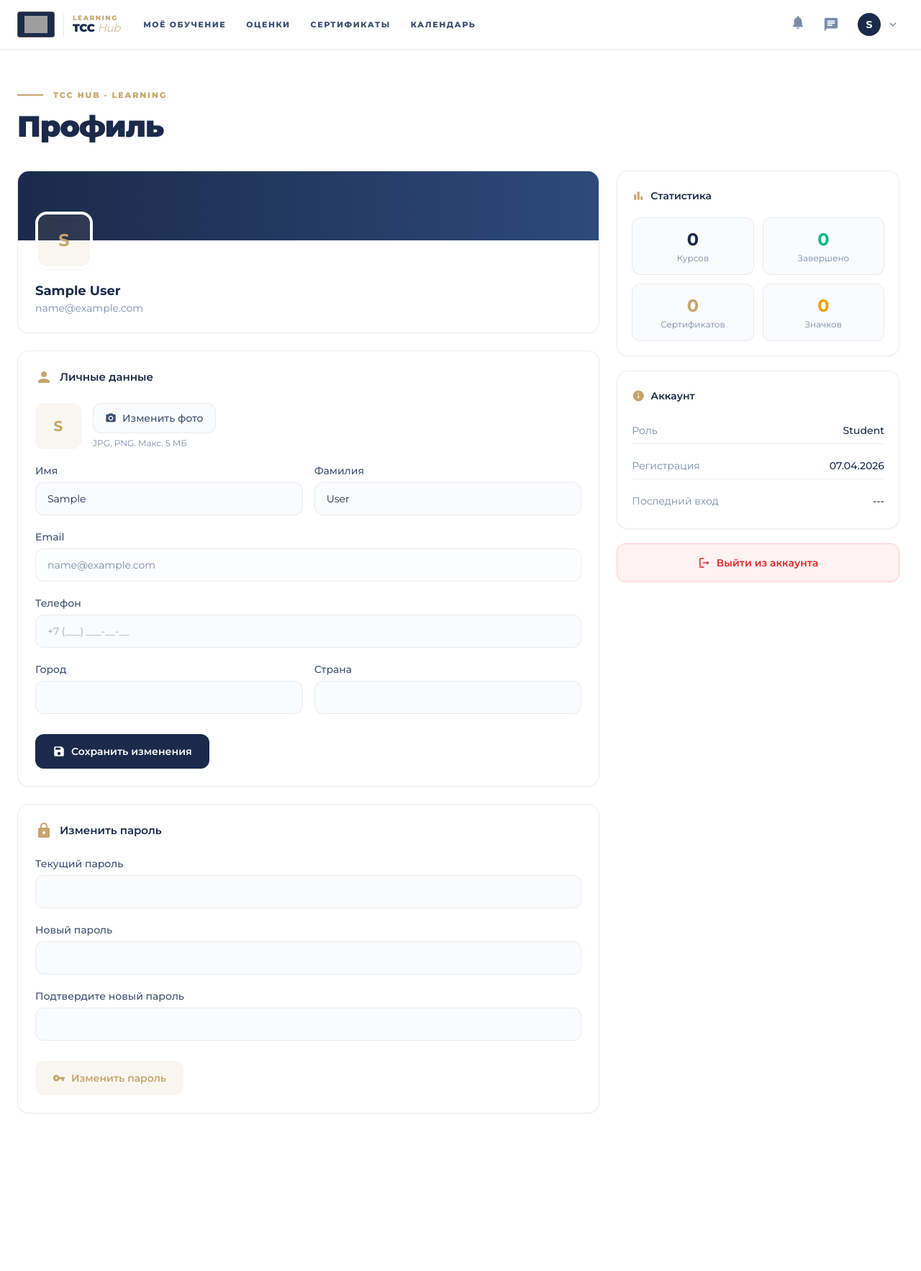
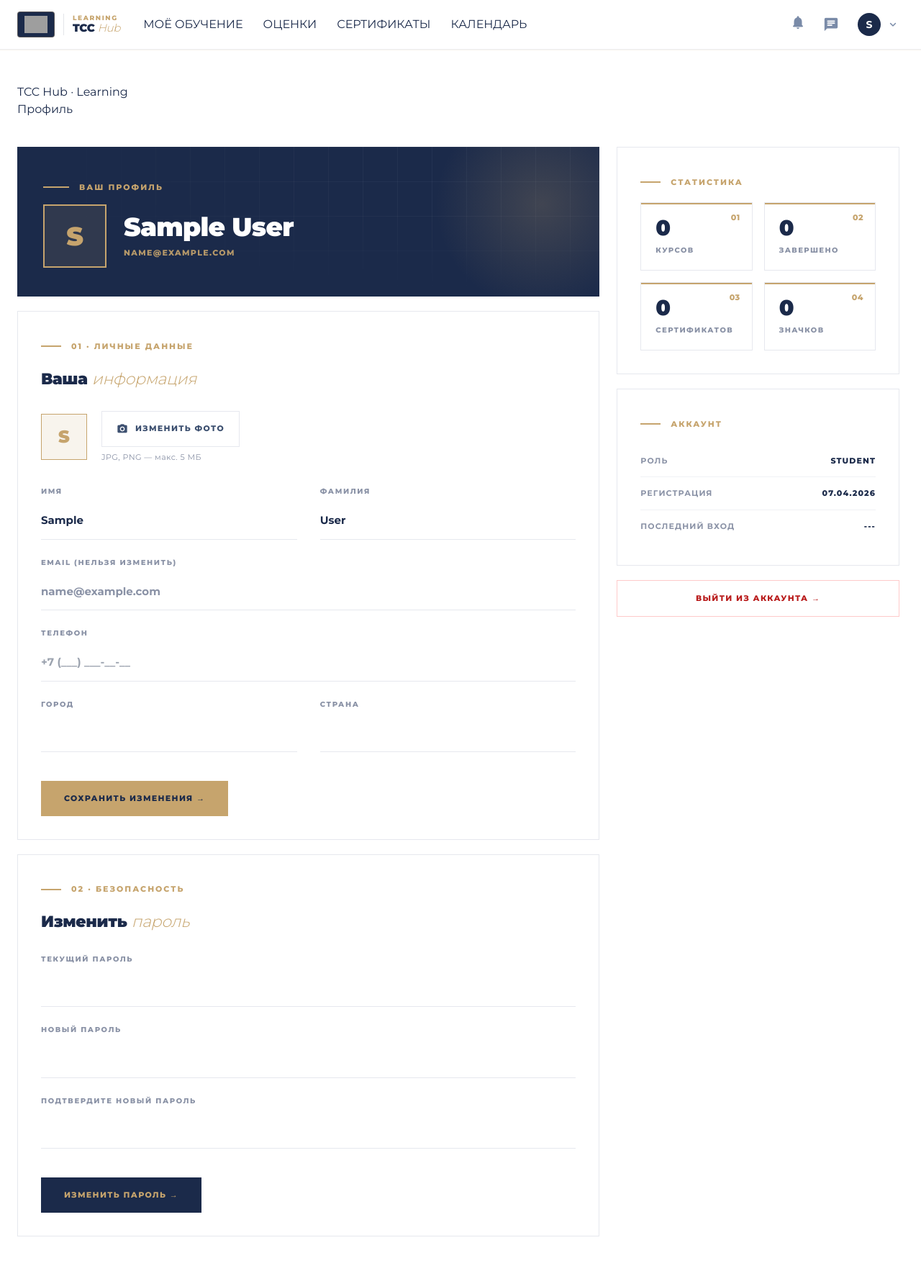
Before and after one commit to azamatkajyrov26-lab/tcchub, a Django app: page /profile/ in a window 1280 px wide. Shown: the whole page at 72% size. Before the commit the page ends 1547 px from the top, so only its background shows below. Run offline with Django 5.2, Linux system fonts and the light colour scheme; the visitor is signed in with stand-in values (Sample User, id 1); data that the repository does not hold is empty; parts of the project's set-up code (start-up, migrations or seed data) failed here and were passed over; some libraries are stand-ins or nearby versions; grey boxes are pictures that could not be loaded.

Commit message:
LMS: editorial redesign for profile/certificates/grades
Co-Authored-By: claude-flow <ruv@ruv.net>

```diff
--- a/backend/templates/dashboard/profile.html
+++ b/backend/templates/dashboard/profile.html
@@ -2,140 +2,155 @@
 {% block title %}Профиль — TCC HUB{% endblock %}
 {% block page_title %}Профиль{% endblock %}
 
+{% block extra_head %}
+<style>
+.pf-card{background:#fff;border:1px solid #E6E8EE;padding:32px}
+.pf-card+.pf-card{margin-top:20px}
+.pf-eyebrow{display:inline-flex;align-items:center;gap:14px;margin-bottom:20px}
+.pf-eyebrow::before{content:"";width:28px;height:2px;background:#C6A46D}
+.pf-eyebrow-label{font-size:11px;font-weight:800;letter-spacing:.18em;color:#C6A46D;text-transform:uppercase}
+.pf-hero{position:relative;background:#1B2A4A;padding:40px 36px;overflow:hidden;margin-bottom:20px}
+.pf-hero::before{content:"";position:absolute;inset:0;background-image:linear-gradient(rgba(255,255,255,.04) 1px,transparent 1px),linear-gradient(90deg,rgba(255,255,255,.04) 1px,transparent 1px);background-size:48px 48px;mask-image:radial-gradient(ellipse at 80% 20%,#000 20%,transparent 70%);-webkit-mask-image:radial-gradient(ellipse at 80% 20%,#000 20%,transparent 70%)}
+.pf-hero::after{content:"";position:absolute;right:-80px;top:-80px;width:320px;height:320px;background:radial-gradient(circle,rgba(198,164,109,.22),transparent 65%)}
+.pf-hero>*{position:relative;z-index:1}
+.pf-avatar{width:88px;height:88px;border:2px solid #C6A46D;overflow:hidden;flex-shrink:0;display:flex;align-items:center;justify-content:center;background:rgba(198,164,109,.12)}
+.pf-avatar img{width:100%;height:100%;object-fit:cover}
+.pf-avatar-initial{font-family:Montserrat,sans-serif;font-size:36px;font-weight:900;color:#C6A46D}
+.pf-name{font-family:Montserrat,sans-serif;font-size:clamp(24px,3vw,36px);font-weight:900;color:#fff;line-height:1.05;letter-spacing:-.02em}
+.pf-email{color:rgba(198,164,109,.9);font-size:11px;font-weight:800;letter-spacing:.12em;text-transform:uppercase;margin-top:8px}
+.pf-label{display:block;font-size:10px;font-weight:800;letter-spacing:.16em;color:#8a92a6;text-transform:uppercase;margin-bottom:8px}
+.pf-input{width:100%;padding:14px 0;background:transparent;border:none;border-bottom:1px solid #E6E8EE;color:#1B2A4A;font-size:15px;font-weight:700;transition:border-color .2s}
+.pf-input:focus{outline:none;border-bottom-color:#C6A46D}
+.pf-input:disabled{color:#8a92a6;cursor:not-allowed}
+.pf-btn{display:inline-flex;align-items:center;gap:12px;padding:16px 32px;background:#1B2A4A;color:#C6A46D;font-size:11px;font-weight:800;letter-spacing:.12em;text-transform:uppercase;border:none;cursor:pointer;transition:background .2s}
+.pf-btn:hover{background:#243559}
+.pf-btn.gold{background:#C6A46D;color:#1B2A4A}
+.pf-btn.gold:hover{background:#b3935d}
+.pf-btn.danger{background:#fff;color:#b91c1c;border:1px solid #fecaca;width:100%;justify-content:center}
+.pf-btn.danger:hover{background:#fef2f2;border-color:#b91c1c}
+.pf-avatar-upload{display:inline-flex;align-items:center;gap:10px;padding:12px 20px;border:1px solid #E6E8EE;color:#3D5070;font-size:11px;font-weight:800;letter-spacing:.12em;text-transform:uppercase;cursor:pointer;transition:all .2s}
+.pf-avatar-upload:hover{border-color:#C6A46D;color:#C6A46D}
+.pf-section-title{font-family:Montserrat,sans-serif;font-size:22px;font-weight:900;color:#1B2A4A;letter-spacing:-.015em;margin-bottom:4px}
+.pf-section-title .accent{color:#C6A46D;font-weight:300;font-style:italic}
+.pf-stat{padding:20px;border:1px solid #E6E8EE;position:relative}
+.pf-stat::before{content:"";position:absolute;top:0;left:0;right:0;height:2px;background:#C6A46D}
+.pf-stat-num{font-family:Montserrat,sans-serif;font-size:30px;font-weight:900;color:#1B2A4A;letter-spacing:-.02em;line-height:1}
+.pf-stat-label{font-size:10px;font-weight:800;letter-spacing:.14em;color:#8a92a6;text-transform:uppercase;margin-top:8px}
+.pf-stat-num-badge{position:absolute;top:12px;right:16px;font-family:Montserrat,sans-serif;font-size:11px;font-weight:800;color:#C6A46D;letter-spacing:.04em}
+.pf-info-row{display:flex;justify-content:space-between;padding:14px 0;border-bottom:1px solid #F0F1F5;font-size:11px;letter-spacing:.1em;text-transform:uppercase}
+.pf-info-row:last-child{border-bottom:none}
+.pf-info-label{color:#8a92a6;font-weight:700}
+.pf-info-value{color:#1B2A4A;font-weight:800}
+</style>
+{% endblock %}
+
 {% block content %}
 <div class="grid lg:grid-cols-3 gap-6">
     <!-- Main Column -->
-    <div class="lg:col-span-2 space-y-6">
-        <!-- Profile Card -->
-        <div class="bg-white rounded-2xl border border-border shadow-sm overflow-hidden">
-            <!-- Header Banner -->
-            <div class="h-24 bg-gradient-to-r from-navy to-navy-light relative">
-                <div class="absolute -bottom-10 left-6">
+    <div class="lg:col-span-2">
+        <!-- Editorial Hero -->
+        <div class="pf-hero">
+            <div style="display:inline-flex;align-items:center;gap:14px;margin-bottom:16px">
+                <span style="width:36px;height:2px;background:#C6A46D;display:inline-block"></span>
+                <span style="font-size:11px;font-weight:800;letter-spacing:.18em;color:#C6A46D;text-transform:uppercase">Ваш профиль</span>
+            </div>
+            <div class="flex items-center gap-6 flex-wrap">
+                <div class="pf-avatar">
                     {% if request.user.avatar %}
-                        <img src="{{ request.user.avatar.url }}" alt=""
-                             class="w-20 h-20 rounded-2xl object-cover border-4 border-white shadow-sm">
+                        <img src="{{ request.user.avatar.url }}" alt="">
                     {% else %}
-                        <div class="w-20 h-20 rounded-2xl bg-primary/10 border-4 border-white shadow-sm flex items-center justify-center">
-                            <span class="text-primary text-2xl font-bold">{{ request.user.first_name|first|default:"U" }}</span>
-                        </div>
+                        <span class="pf-avatar-initial">{{ request.user.first_name|first|default:"U" }}</span>
                     {% endif %}
                 </div>
+                <div>
+                    <h2 class="pf-name">{{ request.user.get_full_name|default:request.user.email }}</h2>
+                    <div class="pf-email">{{ request.user.email }}</div>
                 </div>
-            <div class="pt-14 px-6 pb-6">
-                <h2 class="text-navy font-bold text-lg">{{ request.user.get_full_name|default:request.user.email }}</h2>
-                <p class="text-text-light text-sm">{{ request.user.email }}</p>
             </div>
         </div>
 
-        <!-- Edit Profile Form -->
-        <div class="bg-white rounded-2xl border border-border shadow-sm p-6">
-            <div class="flex items-center gap-2.5 mb-6">
-                <span class="material-icons-round text-primary">person</span>
-                <h2 class="text-navy font-semibold text-[15px]">Личные данные</h2>
+        <!-- Personal Data -->
+        <div class="pf-card">
+            <div class="pf-eyebrow"><span class="pf-eyebrow-label">01 · Личные данные</span></div>
+            <h2 class="pf-section-title">Ваша <span class="accent">информация</span></h2>
+            <form method="post" action="{% url 'profile' %}" enctype="multipart/form-data" class="mt-7">
+                {% csrf_token %}
+                <div class="flex items-center gap-5 mb-8">
+                    <div class="pf-avatar" style="width:64px;height:64px;border-width:1px">
+                        {% if request.user.avatar %}
+                            <img src="{{ request.user.avatar.url }}" alt="">
+                        {% else %}
+                            <span class="pf-avatar-initial" style="font-size:24px">{{ request.user.first_name|first|default:"U" }}</span>
+                        {% endif %}
                     </div>
-            <form method="post" action="{% url 'profile' %}" enctype="multipart/form-data" class="space-y-5">
-                {% csrf_token %}
-                <!-- Avatar Upload -->
-                <div class="flex items-center gap-4">
-                    {% if request.user.avatar %}
-                        <img src="{{ request.user.avatar.url }}" alt="" class="w-16 h-16 rounded-xl object-cover">
-                    {% else %}
-                        <div class="w-16 h-16 rounded-xl bg-primary/10 flex items-center justify-center">
-                            <span class="text-primary text-xl font-bold">{{ request.user.first_name|first|default:"U" }}</span>
-                        </div>
-                    {% endif %}
                     <div>
-                        <label class="inline-flex items-center gap-2 px-4 py-2 bg-surface border border-border rounded-xl text-text-mid text-sm font-medium cursor-pointer hover:border-primary/30 hover:text-primary transition">
+                        <label class="pf-avatar-upload">
                             <span class="material-icons-round text-base">photo_camera</span>
                             Изменить фото
                             <input type="file" name="avatar" accept="image/*" class="hidden">
                         </label>
-                        <p class="text-text-light text-xs mt-1.5">JPG, PNG. Макс. 5 МБ</p>
+                        <p style="color:#8a92a6;font-size:11px;margin-top:6px;letter-spacing:.04em">JPG, PNG — макс. 5 МБ</p>
                     </div>
                 </div>
 
-                <!-- Name Fields -->
-                <div class="grid sm:grid-cols-2 gap-4">
+                <div class="grid sm:grid-cols-2 gap-x-8 gap-y-6">
                     <div>
-                        <label class="block text-sm text-text-mid font-medium mb-1.5">Имя</label>
-                        <input type="text" name="first_name" value="{{ request.user.first_name }}"
-                               class="w-full px-4 py-3 bg-surface border border-border rounded-xl text-navy text-sm focus:outline-none focus:border-primary focus:ring-2 focus:ring-primary/10 transition">
+                        <label class="pf-label">Имя</label>
+                        <input type="text" name="first_name" value="{{ request.user.first_name }}" class="pf-input">
                     </div>
                     <div>
-                        <label class="block text-sm text-text-mid font-medium mb-1.5">Фамилия</label>
-                        <input type="text" name="last_name" value="{{ request.user.last_name }}"
-                               class="w-full px-4 py-3 bg-surface border border-border rounded-xl text-navy text-sm focus:outline-none focus:border-primary focus:ring-2 focus:ring-primary/10 transition">
+                        <label class="pf-label">Фамилия</label>
+                        <input type="text" name="last_name" value="{{ request.user.last_name }}" class="pf-input">
+                    </div>
+                    <div class="sm:col-span-2">
+                        <label class="pf-label">Email (нельзя изменить)</label>
+                        <input type="email" value="{{ request.user.email }}" disabled class="pf-input">
+                    </div>
+                    <div class="sm:col-span-2">
+                        <label class="pf-label">Телефон</label>
+                        <input type="text" name="phone" value="{{ request.user.phone }}" class="pf-input" placeholder="+7 (___) ___-__-__">
+                    </div>
+                    <div>
+                        <label class="pf-label">Город</label>
+                        <input type="text" name="city" value="{{ request.user.city }}" class="pf-input">
+                    </div>
+                    <div>
+                        <label class="pf-label">Страна</label>
+                        <input type="text" name="country" value="{{ request.user.country }}" class="pf-input">
                     </div>
                 </div>
 
-                <!-- Email (readonly) -->
-                <div>
-                    <label class="block text-sm text-text-mid font-medium mb-1.5">Email</label>
-                    <input type="email" value="{{ request.user.email }}" disabled
-                           class="w-full px-4 py-3 bg-surface/50 border border-border rounded-xl text-text-light text-sm cursor-not-allowed">
-                </div>
-
-                <!-- Phone -->
-                <div>
-                    <label class="block text-sm text-text-mid font-medium mb-1.5">Телефон</label>
-                    <input type="text" name="phone" value="{{ request.user.phone }}"
-                           class="w-full px-4 py-3 bg-surface border border-border rounded-xl text-navy text-sm focus:outline-none focus:border-primary focus:ring-2 focus:ring-primary/10 transition"
-                           placeholder="+7 (___) ___-__-__">
-                </div>
-
-                <!-- Location -->
-                <div class="grid sm:grid-cols-2 gap-4">
-                    <div>
-                        <label class="block text-sm text-text-mid font-medium mb-1.5">Город</label>
-                        <input type="text" name="city" value="{{ request.user.city }}"
-                               class="w-full px-4 py-3 bg-surface border border-border rounded-xl text-navy text-sm focus:outline-none focus:border-primary focus:ring-2 focus:ring-primary/10 transition">
-                    </div>
-                    <div>
-                        <label class="block text-sm text-text-mid font-medium mb-1.5">Страна</label>
-                        <input type="text" name="country" value="{{ request.user.country }}"
-                               class="w-full px-4 py-3 bg-surface border border-border rounded-xl text-navy text-sm focus:outline-none focus:border-primary focus:ring-2 focus:ring-primary/10 transition">
-                    </div>
-                </div>
-
-                <!-- Submit -->
-                <div class="pt-2">
-                    <button type="submit"
-                            class="inline-flex items-center gap-2 px-6 py-2.5 bg-navy text-white font-semibold rounded-xl hover:bg-navy-light transition text-sm">
-                        <span class="material-icons-round text-lg">save</span>
-                        Сохранить изменения
+                <div class="mt-10">
+                    <button type="submit" class="pf-btn gold">
+                        Сохранить изменения →
                     </button>
                 </div>
             </form>
         </div>
 
         <!-- Change Password -->
-        <div class="bg-white rounded-2xl border border-border shadow-sm p-6">
-            <div class="flex items-center gap-2.5 mb-6">
-                <span class="material-icons-round text-primary">lock</span>
-                <h2 class="text-navy font-semibold text-[15px]">Изменить пароль</h2>
-            </div>
-            <form method="post" action="{% url 'change_password' %}" class="space-y-5">
+        <div class="pf-card">
+            <div class="pf-eyebrow"><span class="pf-eyebrow-label">02 · Безопасность</span></div>
+            <h2 class="pf-section-title">Изменить <span class="accent">пароль</span></h2>
+            <form method="post" action="{% url 'change_password' %}" class="mt-7">
                 {% csrf_token %}
+                <div class="grid gap-6">
                     <div>
-                    <label class="block text-sm text-text-mid font-medium mb-1.5">Текущий пароль</label>
-                    <input type="password" name="old_password" required
-                           class="w-full px-4 py-3 bg-surface border border-border rounded-xl text-navy text-sm focus:outline-none focus:border-primary focus:ring-2 focus:ring-primary/10 transition">
+                        <label class="pf-label">Текущий пароль</label>
+                        <input type="password" name="old_password" required class="pf-input">
                     </div>
                     <div>
-                    <label class="block text-sm text-text-mid font-medium mb-1.5">Новый пароль</label>
-                    <input type="password" name="new_password" required
-                           class="w-full px-4 py-3 bg-surface border border-border rounded-xl text-navy text-sm focus:outline-none focus:border-primary focus:ring-2 focus:ring-primary/10 transition">
+                        <label class="pf-label">Новый пароль</label>
+                        <input type="password" name="new_password" required class="pf-input">
                     </div>
                     <div>
-                    <label class="block text-sm text-text-mid font-medium mb-1.5">Подтвердите новый пароль</label>
-                    <input type="password" name="new_password_confirm" required
-                           class="w-full px-4 py-3 bg-surface border border-border rounded-xl text-navy text-sm focus:outline-none focus:border-primary focus:ring-2 focus:ring-primary/10 transition">
+                        <label class="pf-label">Подтвердите новый пароль</label>
+                        <input type="password" name="new_password_confirm" required class="pf-input">
                     </div>
-                <div class="pt-2">
-                    <button type="submit"
-                            class="inline-flex items-center gap-2 px-6 py-2.5 bg-primary/10 text-primary font-semibold rounded-xl hover:bg-primary/15 transition text-sm">
-                        <span class="material-icons-round text-lg">vpn_key</span>
-                        Изменить пароль
+                </div>
+                <div class="mt-10">
+                    <button type="submit" class="pf-btn">
+                        Изменить пароль →
                     </button>
                 </div>
             </form>
@@ -143,62 +158,58 @@
     </div>
 
     <!-- Sidebar -->
-    <div class="space-y-5">
+    <div>
         <!-- Statistics -->
-        <div class="bg-white rounded-2xl border border-border shadow-sm p-5">
-            <div class="flex items-center gap-2 mb-4">
-                <span class="material-icons-round text-primary text-lg">bar_chart</span>
-                <h3 class="text-navy font-semibold text-sm">Статистика</h3>
+        <div class="pf-card">
+            <div class="pf-eyebrow"><span class="pf-eyebrow-label">Статистика</span></div>
+            <div class="grid grid-cols-2 gap-4">
+                <div class="pf-stat">
+                    <span class="pf-stat-num-badge">01</span>
+                    <div class="pf-stat-num">{{ stats.enrolled }}</div>
+                    <div class="pf-stat-label">Курсов</div>
                 </div>
-            <div class="grid grid-cols-2 gap-3">
-                <div class="bg-surface rounded-xl p-3.5 text-center border border-border">
-                    <p class="text-2xl font-bold text-navy">{{ stats.enrolled }}</p>
-                    <p class="text-text-light text-xs mt-0.5">Курсов</p>
+                <div class="pf-stat">
+                    <span class="pf-stat-num-badge">02</span>
+                    <div class="pf-stat-num">{{ stats.completed }}</div>
+                    <div class="pf-stat-label">Завершено</div>
                 </div>
-                <div class="bg-surface rounded-xl p-3.5 text-center border border-border">
-                    <p class="text-2xl font-bold text-emerald-500">{{ stats.completed }}</p>
-                    <p class="text-text-light text-xs mt-0.5">Завершено</p>
+                <div class="pf-stat">
+                    <span class="pf-stat-num-badge">03</span>
+                    <div class="pf-stat-num">{{ stats.certificates }}</div>
+                    <div class="pf-stat-label">Сертификатов</div>
                 </div>
-                <div class="bg-surface rounded-xl p-3.5 text-center border border-border">
-                    <p class="text-2xl font-bold text-primary">{{ stats.certificates }}</p>
-                    <p class="text-text-light text-xs mt-0.5">Сертификатов</p>
-                </div>
-                <div class="bg-surface rounded-xl p-3.5 text-center border border-border">
-                    <p class="text-2xl font-bold text-amber-500">{{ stats.badges }}</p>
-                    <p class="text-text-light text-xs mt-0.5">Значков</p>
+                <div class="pf-stat">
+                    <span class="pf-stat-num-badge">04</span>
+                    <div class="pf-stat-num">{{ stats.badges }}</div>
+                    <div class="pf-stat-label">Значков</div>
                 </div>
             </div>
         </div>
 
         <!-- Account Info -->
-        <div class="bg-white rounded-2xl border border-border shadow-sm p-5">
-            <div class="flex items-center gap-2 mb-4">
-                <span class="material-icons-round text-primary text-lg">info</span>
-                <h3 class="text-navy font-semibold text-sm">Аккаунт</h3>
+        <div class="pf-card">
+            <div class="pf-eyebrow"><span class="pf-eyebrow-label">Аккаунт</span></div>
+            <div>
+                <div class="pf-info-row">
+                    <span class="pf-info-label">Роль</span>
+                    <span class="pf-info-value">{{ request.user.get_role_display }}</span>
                 </div>
-            <div class="space-y-3">
-                <div class="flex items-center justify-between py-2 border-b border-border">
-                    <span class="text-text-light text-sm">Роль</span>
-                    <span class="text-navy text-sm font-medium capitalize">{{ request.user.get_role_display }}</span>
+                <div class="pf-info-row">
+                    <span class="pf-info-label">Регистрация</span>
+                    <span class="pf-info-value">{{ request.user.date_joined|date:"d.m.Y" }}</span>
                 </div>
-                <div class="flex items-center justify-between py-2 border-b border-border">
-                    <span class="text-text-light text-sm">Регистрация</span>
-                    <span class="text-navy text-sm font-medium">{{ request.user.date_joined|date:"d.m.Y" }}</span>
-                </div>
-                <div class="flex items-center justify-between py-2">
-                    <span class="text-text-light text-sm">Последний вход</span>
-                    <span class="text-navy text-sm font-medium">{{ request.user.last_login|date:"d.m.Y H:i"|default:"---" }}</span>
+                <div class="pf-info-row">
+                    <span class="pf-info-label">Последний вход</span>
+                    <span class="pf-info-value">{{ request.user.last_login|date:"d.m.Y H:i"|default:"---" }}</span>
                 </div>
             </div>
         </div>
 
         <!-- Logout -->
-        <form method="post" action="{% url 'logout' %}">
+        <form method="post" action="{% url 'logout' %}" style="margin-top:20px">
             {% csrf_token %}
-            <button type="submit"
-                    class="w-full flex items-center justify-center gap-2 py-3 bg-red-50 text-red-600 border border-red-200 font-semibold rounded-xl hover:bg-red-100 transition text-sm">
-                <span class="material-icons-round text-lg">logout</span>
-                Выйти из аккаунта
+            <button type="submit" class="pf-btn danger">
+                Выйти из аккаунта →
             </button>
         </form>
     </div>
```
Also changed, not shown: backend/templates/dashboard/certificates.html (+58 -43 lines), backend/templates/dashboard/grades.html (+64 -65 lines). Lines whose indentation alone changed are shown as unchanged.
